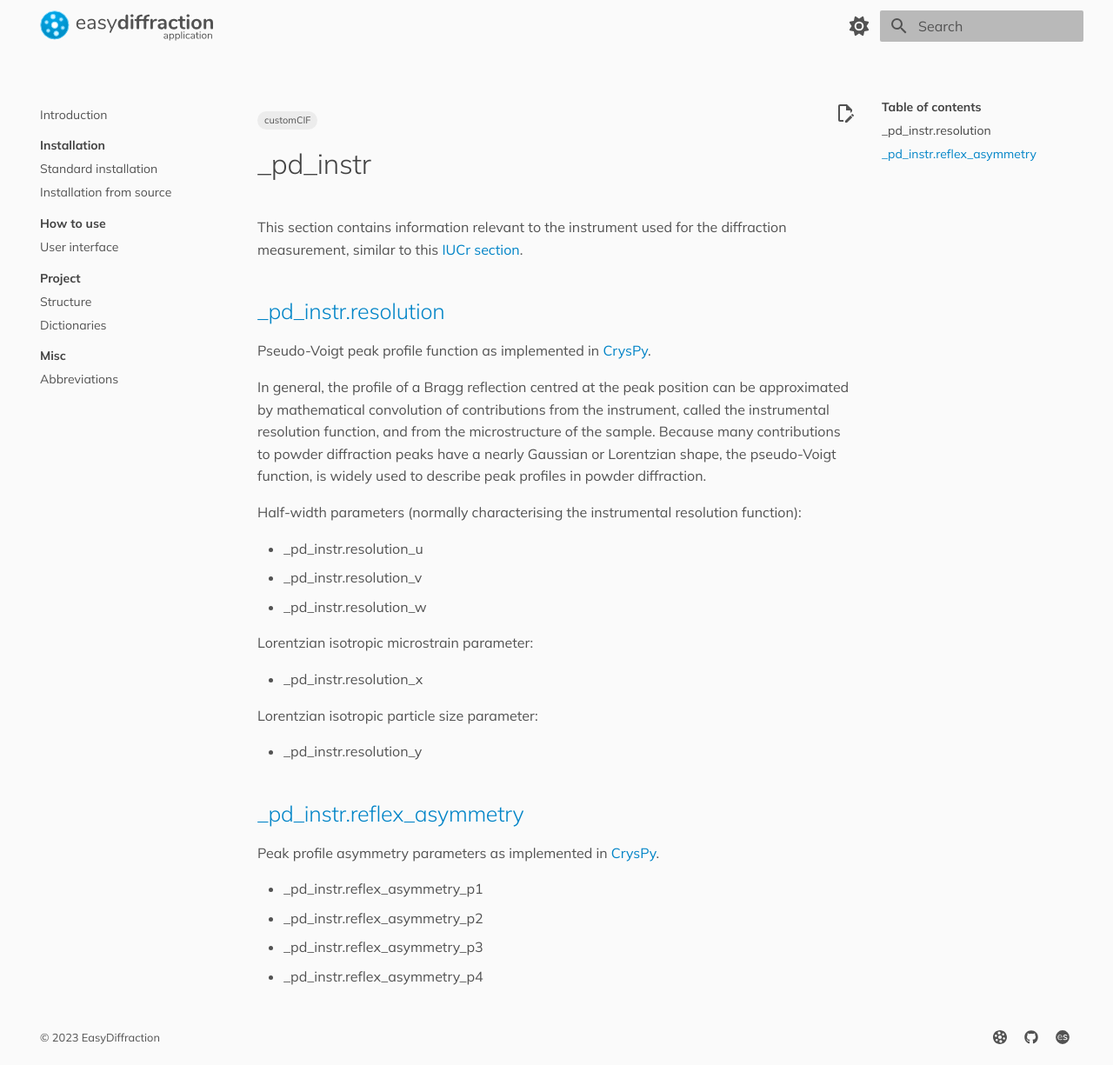
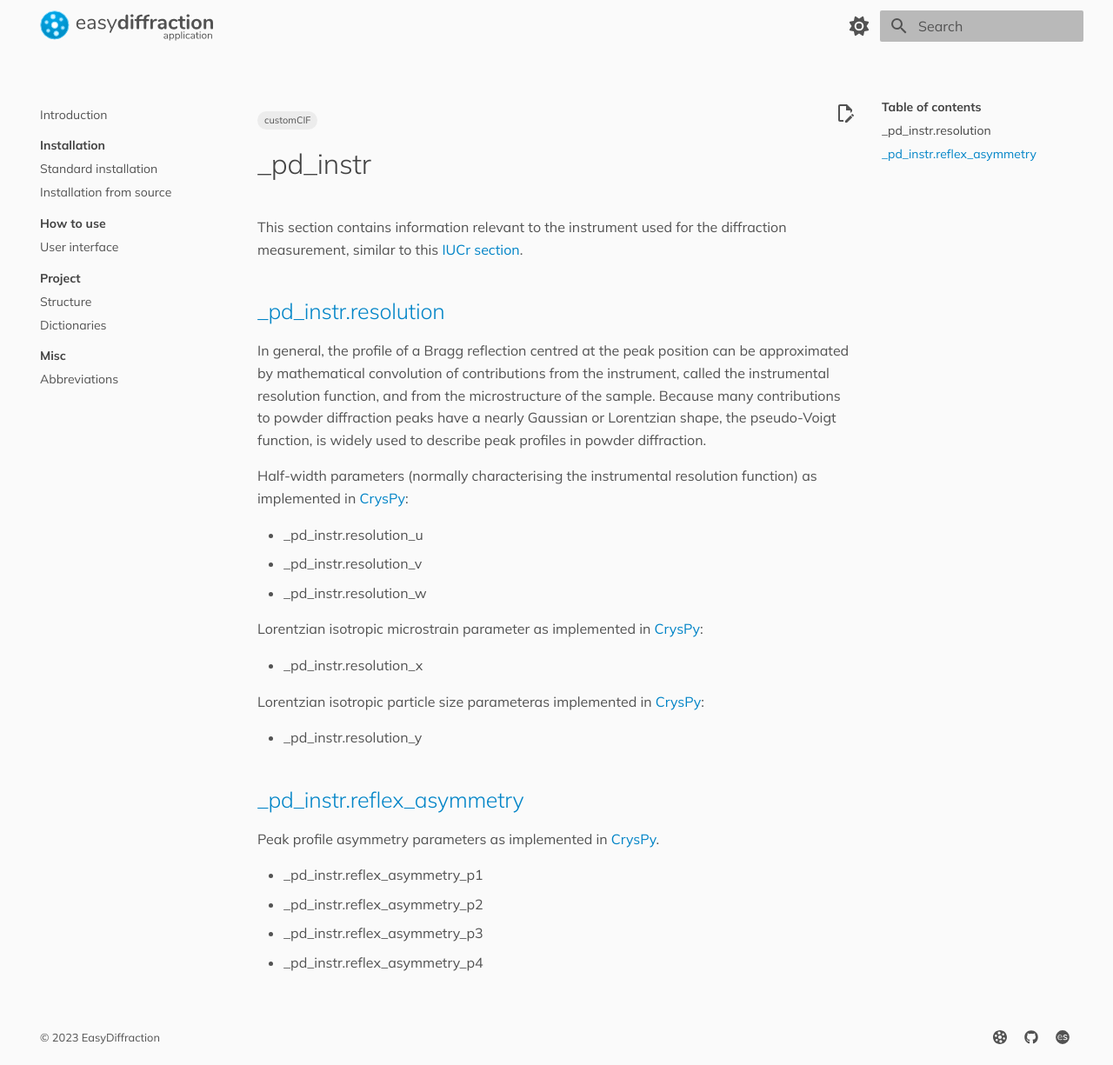
Before and after one commit to EasyScience/EasyDiffractionAppDocs, an MkDocs documentation site: the page built from docs/project/dictionaries/_pd_instr.md, in a window 1280 px wide and 1225 px high. Shown: the whole window at 87% size. Built offline with MkDocs 1.6.1 and Material for MkDocs 9.7.7, drawn with Linux system fonts in a browser that asks for light colours; comment, search, counter and statistics services are not loaded.

Commit message:
Update pd_instr section

```diff
--- a/docs/project/dictionaries/_pd_instr.md
+++ b/docs/project/dictionaries/_pd_instr.md
@@ -10,21 +10,19 @@ This section contains information relevant to the instrument used for the diffra
 
 ## [\_pd_instr.resolution](#)
 
-Pseudo-Voigt peak profile function as implemented in [CrysPy](https://cryspy.fr).
-
 In general, the profile of a Bragg reflection centred at the peak position can be approximated by mathematical convolution of contributions from the instrument, called the instrumental resolution function, and from the microstructure of the sample. Because many contributions to powder diffraction peaks have a nearly Gaussian or Lorentzian shape, the pseudo-Voigt function, is widely used to describe peak profiles in powder diffraction.
 
-Half-width parameters (normally characterising the instrumental resolution function):
+Half-width parameters (normally characterising the instrumental resolution function) as implemented in [CrysPy](https://cryspy.fr):
 
 * \_pd_instr.resolution_u
 * \_pd_instr.resolution_v
 * \_pd_instr.resolution_w
 
-Lorentzian isotropic microstrain parameter:
+Lorentzian isotropic microstrain parameter as implemented in [CrysPy](https://cryspy.fr):
 
 * \_pd_instr.resolution_x
 
-Lorentzian isotropic particle size parameter:
+Lorentzian isotropic particle size parameteras implemented in [CrysPy](https://cryspy.fr):
 
 * \_pd_instr.resolution_y
 
```
